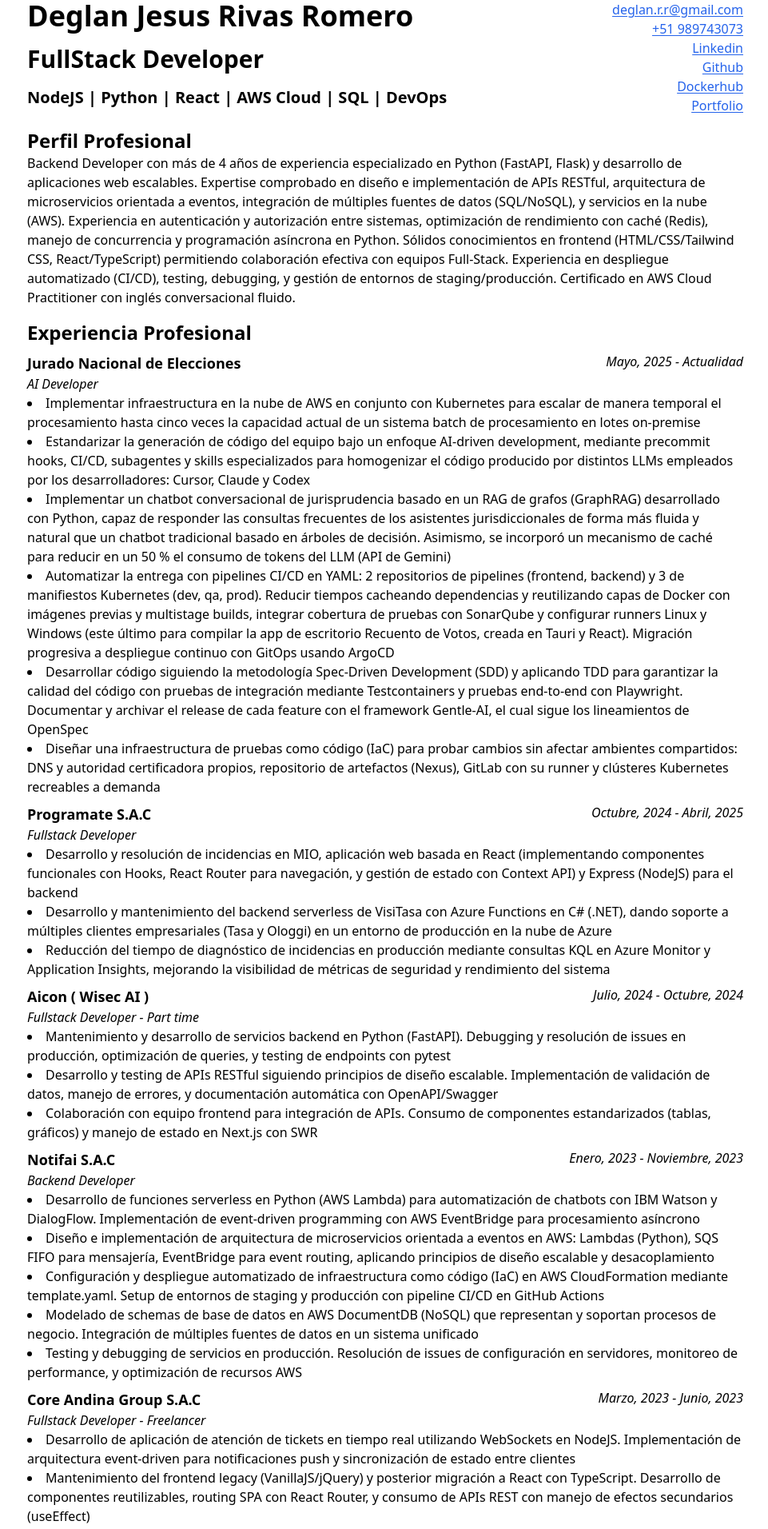
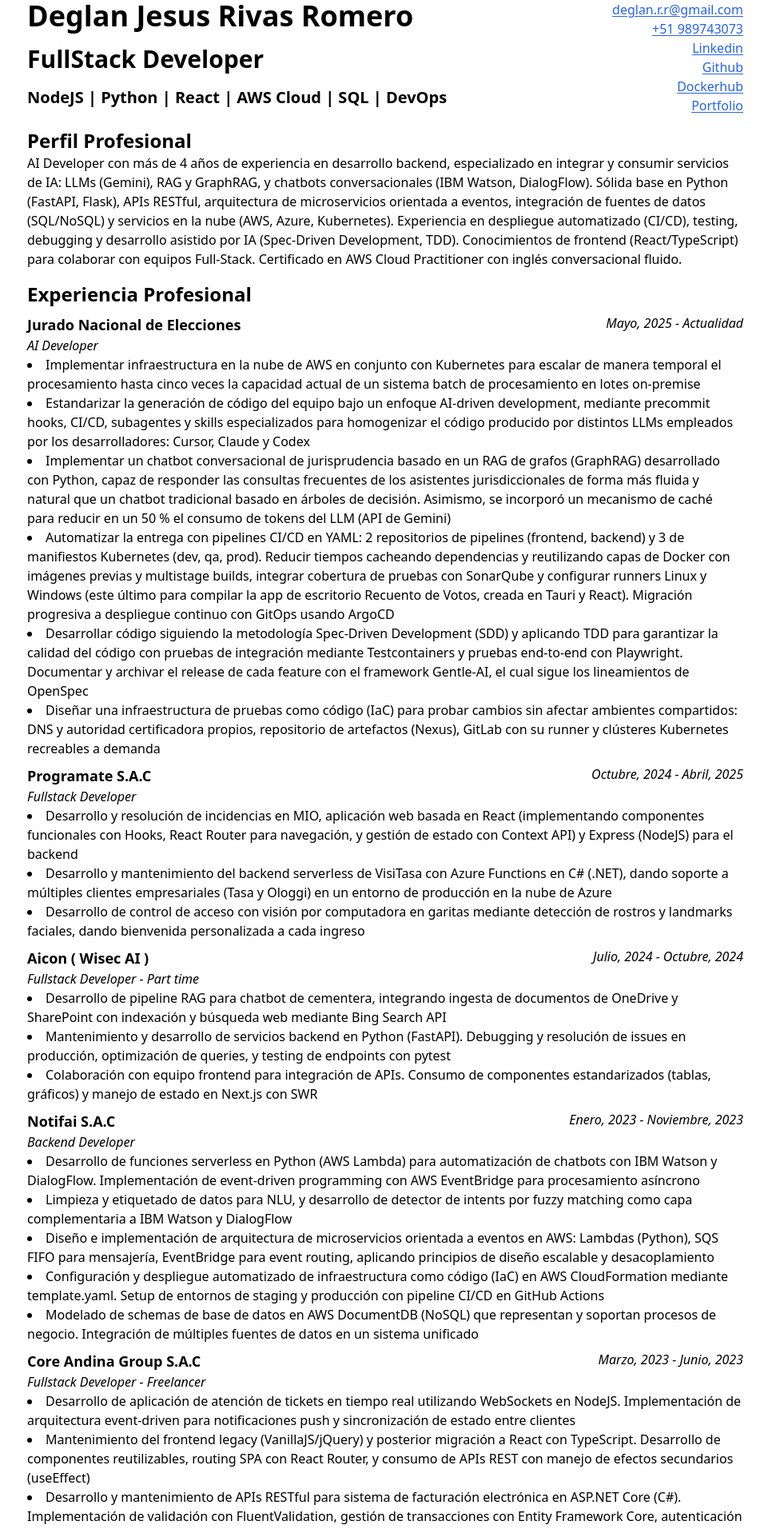
Before and after one commit to deglan-rivas/cv, a React (Vite) app: page / in a window 1280 px wide. Shown: the top 1912 px of the page at 80% size, without its empty margins (158-1119 px from the left). Built offline with nearby package versions, Linux system fonts and the light colour scheme.

Commit message:
feat: :sparkles: reorientar perfil y experiencia a AI Developer (RAG, NLU, visión por computadora)

```diff
--- a/src/data/cv_eng.ts
+++ b/src/data/cv_eng.ts
@@ -48,6 +48,7 @@ export const cv_eng = {
           activities: [
             'Development and issue resolution in MIO, a web application based on React (implementing functional components with Hooks, React Router for navigation, and state management with Context API) and Express (NodeJS) for the backend',
             'Development and maintenance of the VisiTasa serverless backend with Azure Functions in C# (.NET), supporting multiple enterprise clients (Tasa and Ologgi) in a cloud production environment on Azure',
+            'Development of a computer-vision access control system for gatehouses using face detection and facial landmarks, giving a personalized welcome to each person entering',
             'Reduced production incident diagnosis time through KQL queries in Azure Monitor and Application Insights, improving visibility of security metrics and system performance',
           ]
         },
@@ -56,6 +57,7 @@ export const cv_eng = {
           date: 'July, 2024 - October, 2024',
           position: 'Fullstack Developer - Part time',
           activities: [
+            'Development of a RAG pipeline for a cement company chatbot, integrating document ingestion from OneDrive and SharePoint with indexing and web search through Bing Search API',
             'Maintenance and development of backend services in Python (FastAPI). Debugging and resolution of production issues, query optimization, and endpoint testing with pytest',
             'Development and testing of RESTful APIs following scalable design principles. Implementation of data validation, error handling, and automatic documentation with OpenAPI/Swagger',
             'Collaboration with frontend team for API integration. Consumption of standardized components (tables, graphs) and state management in Next.js with SWR',
@@ -67,6 +69,7 @@ export const cv_eng = {
           position: 'Backend Developer',
           activities: [
             'Development of serverless functions in Python (AWS Lambda) for chatbot automation with IBM Watson and DialogFlow. Implementation of event-driven programming with AWS EventBridge for asynchronous processing',
+            'NLU data cleaning and labeling, and development of a fuzzy-matching intent detector as a complementary layer to IBM Watson and DialogFlow',
             'Design and implementation of event-driven microservices architecture on AWS: Lambdas (Python), SQS FIFO for messaging, EventBridge for event routing, applying scalable design principles and decoupling',
             'Configuration and automated deployment of Infrastructure as Code (IaC) on AWS CloudFormation using template.yaml. Setup of staging and production environments with CI/CD pipeline in GitHub Actions',
             'Database schema modeling in AWS DocumentDB (NoSQL) representing and supporting business processes. Integration of multiple data sources into a unified system',
@@ -118,7 +121,7 @@ export const cv_eng = {
     header: 'header',
     profile: {
       title: 'Professional Profile',
-      content: `Backend Developer with over ${new Date().getFullYear() - 2021} years of experience specialized in Python (FastAPI, Flask) and scalable web application development. Proven expertise in RESTful API design and implementation, event-driven microservices architecture, integration of multiple data sources (SQL/NoSQL), and cloud services (AWS). Experience in authentication and authorization across systems, performance optimization with caching (Redis), concurrency handling and asynchronous programming in Python. Strong frontend knowledge (HTML/CSS/Tailwind CSS, React/TypeScript) enabling effective collaboration with Full-Stack teams. Experience in automated deployment (CI/CD), testing, debugging, and staging/production environment management. AWS Cloud Practitioner certified with fluent conversational English.`
+      content: `AI Developer with over ${new Date().getFullYear() - 2021} years of backend development experience, specialized in integrating and consuming AI services: LLMs (Gemini), RAG and GraphRAG, and conversational chatbots (IBM Watson, DialogFlow). Solid foundation in Python (FastAPI, Flask), RESTful APIs, event-driven microservices architecture, data source integration (SQL/NoSQL), and cloud services (AWS, Azure, Kubernetes). Experience in automated deployment (CI/CD), testing, debugging, and AI-assisted development (Spec-Driven Development, TDD). Frontend knowledge (React/TypeScript) for effective collaboration with Full-Stack teams. AWS Cloud Practitioner certified with fluent conversational English.`
     },
   }
 }
--- a/src/data/cv_spa.ts
+++ b/src/data/cv_spa.ts
@@ -48,7 +48,8 @@ export const cv_spa = {
           activities: [
             'Desarrollo y resolución de incidencias en MIO, aplicación web basada en React (implementando componentes funcionales con Hooks, React Router para navegación, y gestión de estado con Context API) y Express (NodeJS) para el backend',
             'Desarrollo y mantenimiento del backend serverless de VisiTasa con Azure Functions en C# (.NET), dando soporte a múltiples clientes empresariales (Tasa y Ologgi) en un entorno de producción en la nube de Azure',
-            'Reducción del tiempo de diagnóstico de incidencias en producción mediante consultas KQL en Azure Monitor y Application Insights, mejorando la visibilidad de métricas de seguridad y rendimiento del sistema',
+            'Desarrollo de control de acceso con visión por computadora en garitas mediante detección de rostros y landmarks faciales, dando bienvenida personalizada a cada ingreso',
+            // 'Reducción del tiempo de diagnóstico de incidencias en producción mediante consultas KQL en Azure Monitor y Application Insights, mejorando la visibilidad de métricas de seguridad y rendimiento del sistema',
           ]
         },
         {
@@ -56,8 +57,9 @@ export const cv_spa = {
           date: 'Julio, 2024 - Octubre, 2024',
           position: 'Fullstack Developer - Part time',
           activities: [
+            'Desarrollo de pipeline RAG para chatbot de cementera, integrando ingesta de documentos de OneDrive y SharePoint con indexación y búsqueda web mediante Bing Search API',
             'Mantenimiento y desarrollo de servicios backend en Python (FastAPI). Debugging y resolución de issues en producción, optimización de queries, y testing de endpoints con pytest',
-            'Desarrollo y testing de APIs RESTful siguiendo principios de diseño escalable. Implementación de validación de datos, manejo de errores, y documentación automática con OpenAPI/Swagger',
+            // 'Desarrollo y testing de APIs RESTful siguiendo principios de diseño escalable. Implementación de validación de datos, manejo de errores, y documentación automática con OpenAPI/Swagger',
             'Colaboración con equipo frontend para integración de APIs. Consumo de componentes estandarizados (tablas, gráficos) y manejo de estado en Next.js con SWR',
           ]
         },
@@ -67,10 +69,11 @@ export const cv_spa = {
           position: 'Backend Developer',
           activities: [
             'Desarrollo de funciones serverless en Python (AWS Lambda) para automatización de chatbots con IBM Watson y DialogFlow. Implementación de event-driven programming con AWS EventBridge para procesamiento asíncrono',
+            'Limpieza y etiquetado de datos para NLU, y desarrollo de detector de intents por fuzzy matching como capa complementaria a IBM Watson y DialogFlow',
             'Diseño e implementación de arquitectura de microservicios orientada a eventos en AWS: Lambdas (Python), SQS FIFO para mensajería, EventBridge para event routing, aplicando principios de diseño escalable y desacoplamiento',
             'Configuración y despliegue automatizado de infraestructura como código (IaC) en AWS CloudFormation mediante template.yaml. Setup de entornos de staging y producción con pipeline CI/CD en GitHub Actions',
             'Modelado de schemas de base de datos en AWS DocumentDB (NoSQL) que representan y soportan procesos de negocio. Integración de múltiples fuentes de datos en un sistema unificado',
-            'Testing y debugging de servicios en producción. Resolución de issues de configuración en servidores, monitoreo de performance, y optimización de recursos AWS',
+            // 'Testing y debugging de servicios en producción. Resolución de issues de configuración en servidores, monitoreo de performance, y optimización de recursos AWS',
           ]
         },
         {
@@ -118,7 +121,7 @@ export const cv_spa = {
     header: 'header',
     profile: {
       title: 'Perfil Profesional',
-      content: `Backend Developer con más de ${new Date().getFullYear() - 2021} años de experiencia especializado en Python (FastAPI, Flask) y desarrollo de aplicaciones web escalables. Expertise comprobado en diseño e implementación de APIs RESTful, arquitectura de microservicios orientada a eventos, integración de múltiples fuentes de datos (SQL/NoSQL), y servicios en la nube (AWS). Experiencia en autenticación y autorización entre sistemas, optimización de rendimiento con caché (Redis), manejo de concurrencia y programación asíncrona en Python. Sólidos conocimientos en frontend (HTML/CSS/Tailwind CSS, React/TypeScript) permitiendo colaboración efectiva con equipos Full-Stack. Experiencia en despliegue automatizado (CI/CD), testing, debugging, y gestión de entornos de staging/producción. Certificado en AWS Cloud Practitioner con inglés conversacional fluido.`
+      content: `AI Developer con más de ${new Date().getFullYear() - 2021} años de experiencia en desarrollo backend, especializado en integrar y consumir servicios de IA: LLMs (Gemini), RAG y GraphRAG, y chatbots conversacionales (IBM Watson, DialogFlow). Sólida base en Python (FastAPI, Flask), APIs RESTful, arquitectura de microservicios orientada a eventos, integración de fuentes de datos (SQL/NoSQL) y servicios en la nube (AWS, Azure, Kubernetes). Experiencia en despliegue automatizado (CI/CD), testing, debugging y desarrollo asistido por IA (Spec-Driven Development, TDD). Conocimientos de frontend (React/TypeScript) para colaborar con equipos Full-Stack. Certificado en AWS Cloud Practitioner con inglés conversacional fluido.`
     },
   }
 }
```
